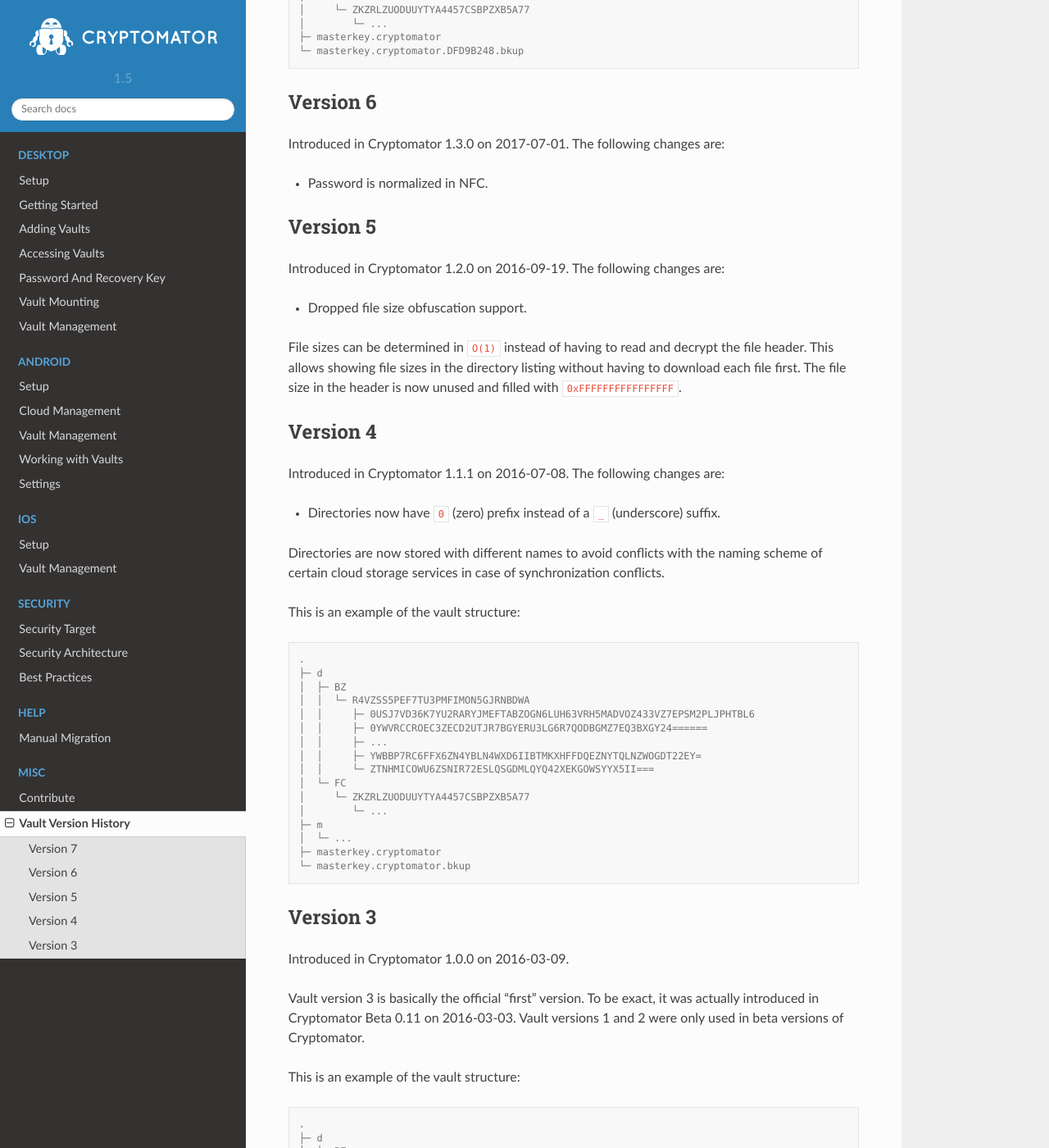
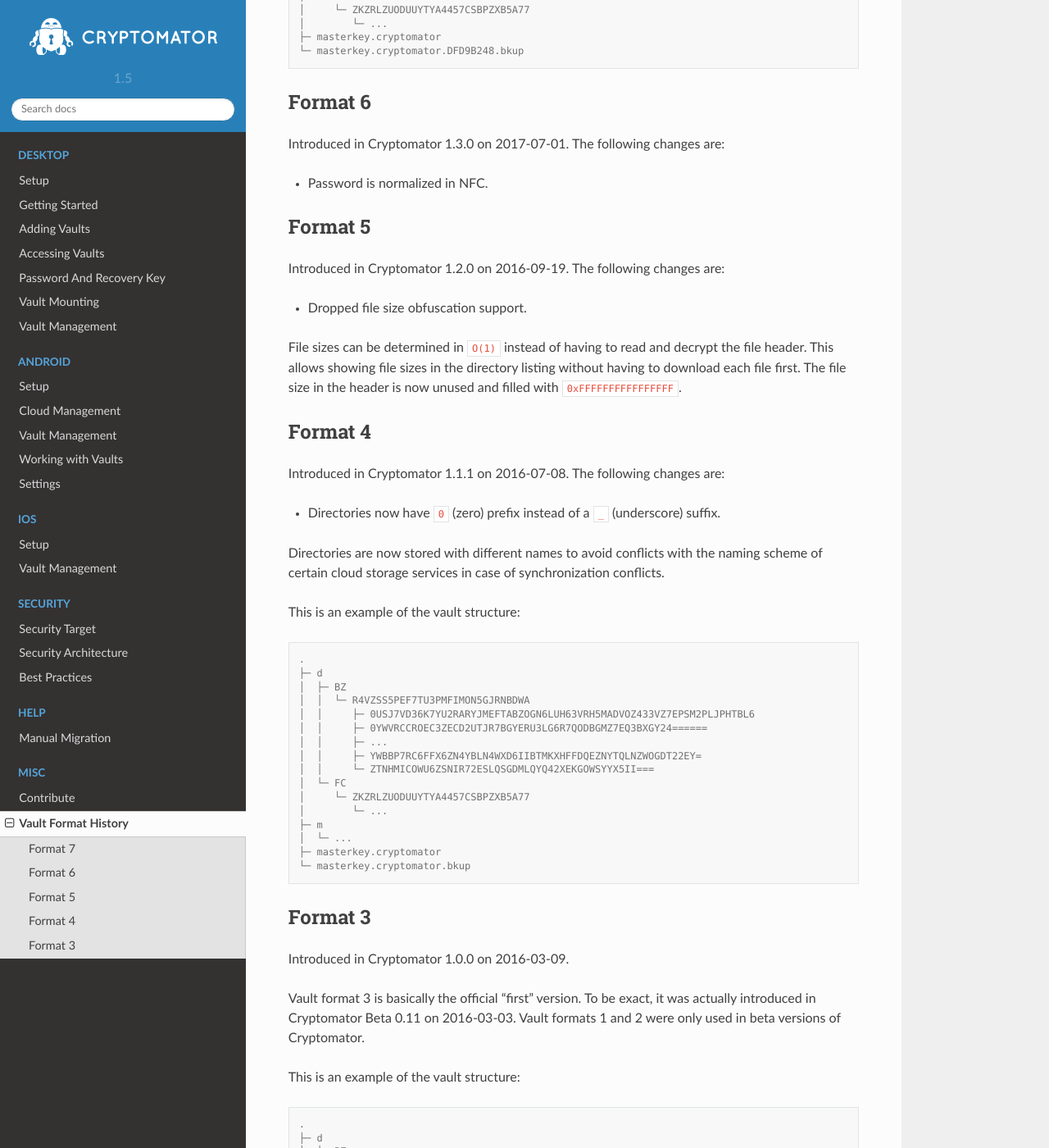
Before and after one commit to cryptomator/docs, a Sphinx documentation site: the page built from source/misc/vault-format-history.rst, in a window 1280 px wide and 1400 px high, scrolled down 1072 px. Shown: the whole window at 82% size. Built offline with Sphinx 7.4.7 and the Read the Docs theme 2.0.0, drawn with Linux system fonts in a browser that asks for light colours; some of the changed text lies outside the part shown.

Commit message:
renamed vault version to vault format

```diff
--- a/source/index.rst
+++ b/source/index.rst
@@ -68,4 +68,4 @@
    :caption: Misc
 
    misc/contribute.rst
-   misc/vault-version-history.rst
+   misc/vault-format-history.rst
--- a/source/misc/vault-version-history.rst
+++ b/source/misc/vault-format-history.rst
@@ -1,13 +1,13 @@
-Vault Version History
-=====================
+Vault Format History
+====================
 
 Cryptomator vaults need to adhere to a structure and format (as described in :doc:`Security Architecture </security/architecture>`) that may change over time.
-In order to identify the correct format, the masterkey file contains a version number, which represents the vault version.
+In order to identify the correct format, the masterkey file contains a version number, which represents the vault format.
 
-.. _misc/vault-version-history/version-7:
+.. _misc/vault-format-history/format-7:
 
-Version 7
----------
+Format 7
+--------
 
 Introduced in Cryptomator 1.5.0 on 2020-04-16.
 The following changes are:
@@ -49,20 +49,20 @@
     ├─ masterkey.cryptomator
     └─ masterkey.cryptomator.DFD9B248.bkup
 
-.. _misc/vault-version-history/version-6:
+.. _misc/vault-format-history/format-6:
 
-Version 6
----------
+Format 6
+--------
 
 Introduced in Cryptomator 1.3.0 on 2017-07-01.
 The following changes are:
 
 * Password is normalized in NFC.
 
-.. _misc/vault-version-history/version-5:
+.. _misc/vault-format-history/format-5:
 
-Version 5
----------
+Format 5
+--------
 
 Introduced in Cryptomator 1.2.0 on 2016-09-19.
 The following changes are:
@@ -73,10 +73,10 @@
 This allows showing file sizes in the directory listing without having to download each file first.
 The file size in the header is now unused and filled with ``0xFFFFFFFFFFFFFFFF``.
 
-.. _misc/vault-version-history/version-4:
+.. _misc/vault-format-history/format-4:
 
-Version 4
----------
+Format 4
+--------
 
 Introduced in Cryptomator 1.1.1 on 2016-07-08.
 The following changes are:
@@ -106,16 +106,16 @@
     ├─ masterkey.cryptomator
     └─ masterkey.cryptomator.bkup
 
-.. _misc/vault-version-history/version-3:
+.. _misc/vault-format-history/format-3:
 
-Version 3
----------
+Format 3
+--------
 
 Introduced in Cryptomator 1.0.0 on 2016-03-09.
 
-Vault version 3 is basically the official "first" version.
+Vault format 3 is basically the official "first" version.
 To be exact, it was actually introduced in Cryptomator Beta 0.11 on 2016-03-03.
-Vault versions 1 and 2 were only used in beta versions of Cryptomator.
+Vault formats 1 and 2 were only used in beta versions of Cryptomator.
 
 This is an example of the vault structure:
 
```
